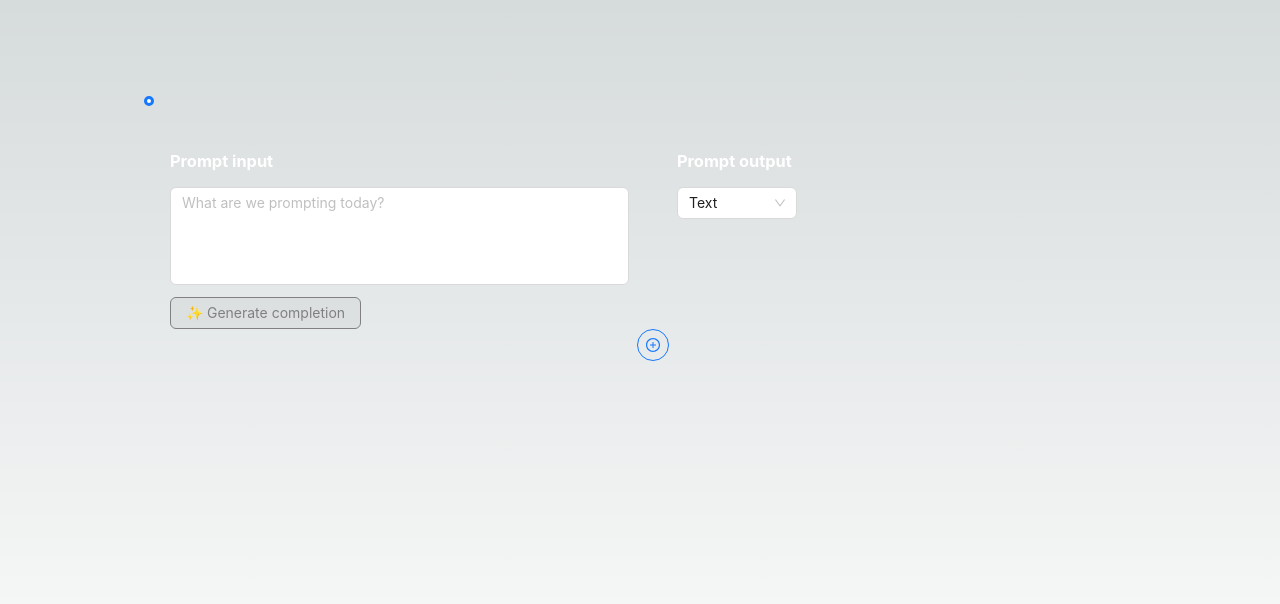
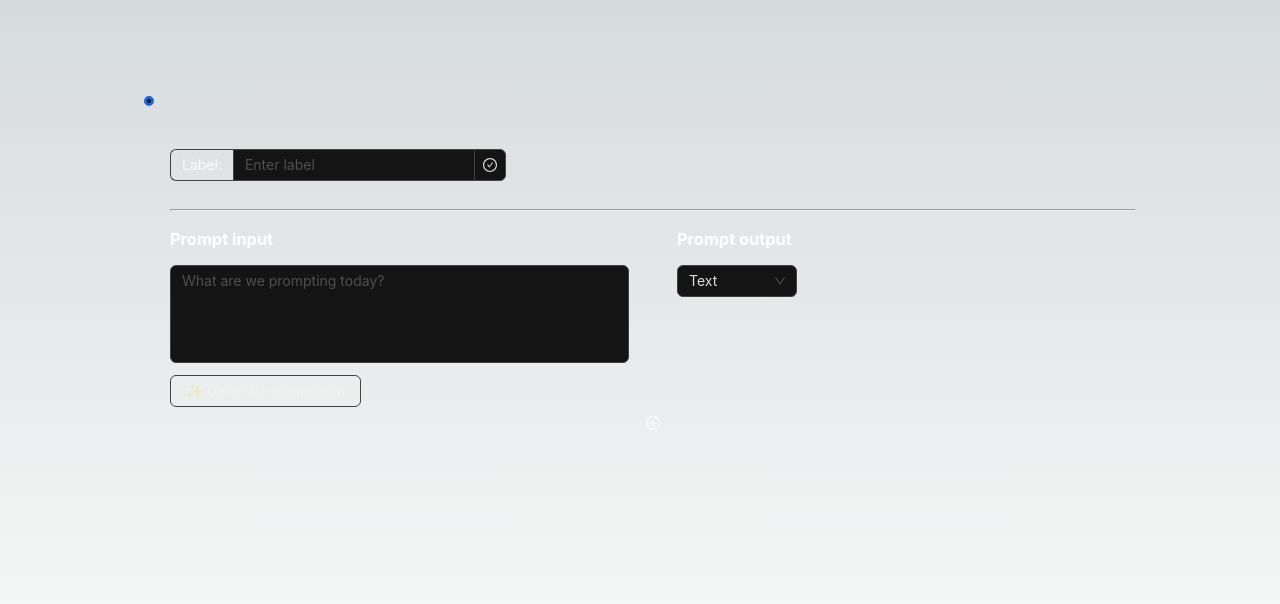
Before and after one commit to teamups-inc/prompter, a Next.js app: page / in a window 1280 px wide. Shown: the top 604 px of the page. Built offline with nearby package versions, Linux system fonts and the light colour scheme.

Commit message:
Add editable section titles, use root-level dark theme

```diff
--- a/src/components/PromptInputAndOutputSection.tsx
+++ b/src/components/PromptInputAndOutputSection.tsx
@@ -12,6 +12,7 @@ import {
 } from '@/app/api/prompt-completion/route';
 import PromptOutputContent from './PromptOutputContent';
 import { TSectionMutationOpFunction } from './PromptsPage';
+import PromptSectionTitle from './PromptSectionTitle';
 
 export type TOutputRenderStyle = 'text' | 'json' | 'html';
 
@@ -59,6 +60,8 @@ export default function PromptInputAndOutputSection(props: Props) {
 
     return (
         <>
+            <PromptSectionTitle />
+            <hr style={{ margin: '16px 0' }} />
             <Row gutter={48} style={rowStyle}>
                 <Col span={12}>
                     <h3 style={marginBottomStyle}>Prompt input</h3>
@@ -74,7 +77,7 @@ export default function PromptInputAndOutputSection(props: Props) {
                         ghost
                         loading={promptRequestData.isLoading}
                         onClick={onClickGenerateCompletion}
-                        style={isPromptButtonDisabled ? disabledButtonStyle : undefined}
+                        type='primary'
                     >
                         ✨ Generate completion
                     </Button>
@@ -104,7 +107,7 @@ export default function PromptInputAndOutputSection(props: Props) {
                                 icon={<PlusCircleOutlined />}
                                 onClick={() => onClickAddSection(id, 'add')}
                                 shape='round'
-                                type='primary'
+                                type='text'
                             />
                         </Tooltip>
                         {
@@ -119,7 +122,7 @@ export default function PromptInputAndOutputSection(props: Props) {
                                     icon={<DeleteOutlined />}
                                     onClick={() => onClickAddSection(id, 'delete')}
                                     shape='round'
-                                    type='primary'
+                                    type='text'
                                 />
                             </Tooltip>
                         }
--- /dev/null
+++ b/src/components/PromptSectionTitle.tsx
@@ -0,0 +1,42 @@
+import { CheckCircleOutlined, EditOutlined } from '@ant-design/icons';
+import { Space, Input, Button } from 'antd';
+import { useState } from 'react';
+
+const EMPTY_TITLE = '';
+export default function PromptSectionTitle() {
+    const [isEditMode, setIsEditMode] = useState(true);
+    const [title, setTitle] = useState(EMPTY_TITLE);
+
+    if (isEditMode) {
+        return (
+            <Space.Compact>
+                <Input
+                    addonBefore='Label:'
+                    placeholder='Enter label'
+                    onChange={evt => setTitle(evt.target.value)}
+                    style={{
+                        marginBottom: 12,
+                    }}
+                    value={title}
+                />
+                <Button
+                    icon={<CheckCircleOutlined />}
+                    onClick={() => setIsEditMode(false)}
+                />
+            </Space.Compact>
+        )
+    }
+
+    const displayedTitle = title === EMPTY_TITLE
+        ? '(no label)'
+        : title;
+    return (
+        <Space>
+            <h2>{displayedTitle}</h2>
+            <Button
+                icon={<EditOutlined />}
+                    onClick={() => setIsEditMode(true)}
+            />
+        </Space>
+    )
+}
--- a/src/components/PromptsPage.tsx
+++ b/src/components/PromptsPage.tsx
@@ -2,7 +2,7 @@
 
 import React, { useEffect, useState } from 'react';
 import PromptInputAndOutputSection from './PromptInputAndOutputSection';
-import { ConfigProvider, Timeline } from 'antd';
+import { ConfigProvider, Timeline, theme } from 'antd';
 
 interface ISectionItem {
     key: number;
@@ -58,11 +58,7 @@ export default function PromptsPage() {
         <div>
             <ConfigProvider
                 theme={{
-                    components: {
-                        Timeline: {
-                            tailColor: 'rgba(253, 253, 253, 0.12)'
-                        }
-                    }
+                    algorithm: theme.darkAlgorithm,
                 }}
             >
                 <Timeline
```
